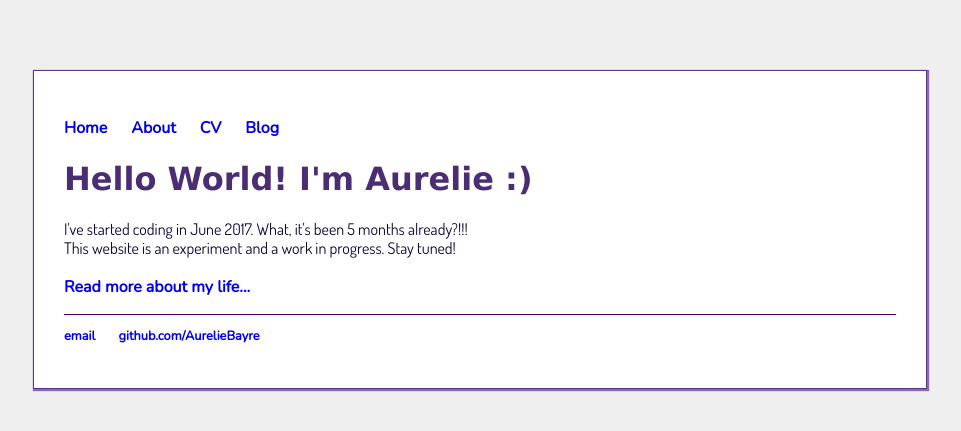
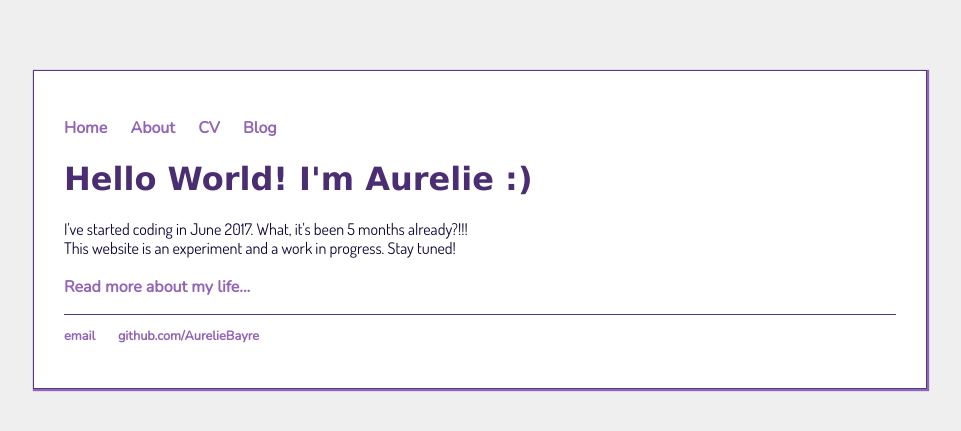
Before and after one commit to AurelieBayre/aurelieBayre.github.io, a Jekyll site: the page built from index.html, in a window 1280 px wide. Shown: the top 431 px of the page, without its empty margins (160-1121 px from the left). Built offline with Jekyll 4.4.1, drawn with Linux system fonts in a browser that asks for light colours.

Commit message:
Update main.css

```diff
--- a/css/main.css
+++ b/css/main.css
@@ -9,6 +9,7 @@
     border-color: #553982;
     box-shadow: 1px 1px 1px 1px #9365B8;
     color: #4B2D73;
+    font-family: 'Dosis', sans-serif;
     margin: 70px auto;
     padding: 30px;
     width: 65%;
@@ -23,6 +24,7 @@
     margin-right: 20px;
 }
 a {
+    color: #9365B8;
     font-family: 'Nunito', sans-serif;
     font-weight: bold;
     text-decoration: none;
@@ -47,13 +49,12 @@
 
 p, p ul {
     color: #13073A;
-    font-family: 'Dosis', sans-serif;
     font-size: 1em;
     line-height: 1.2em;
 }
 
 footer {
-    border-top: 1px solid #4d004d;
+    border-top: 1px solid #553982;
     font-size: 0.8em;
 }
 
```
